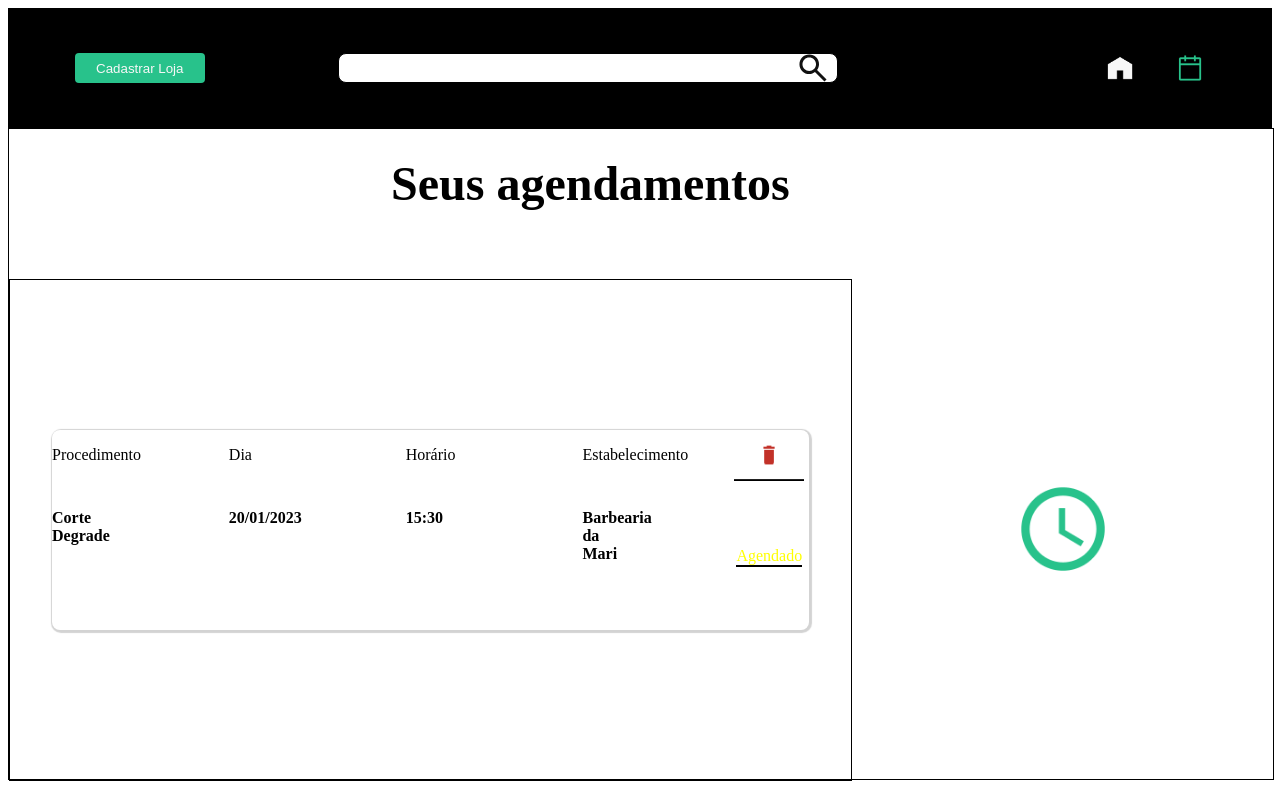
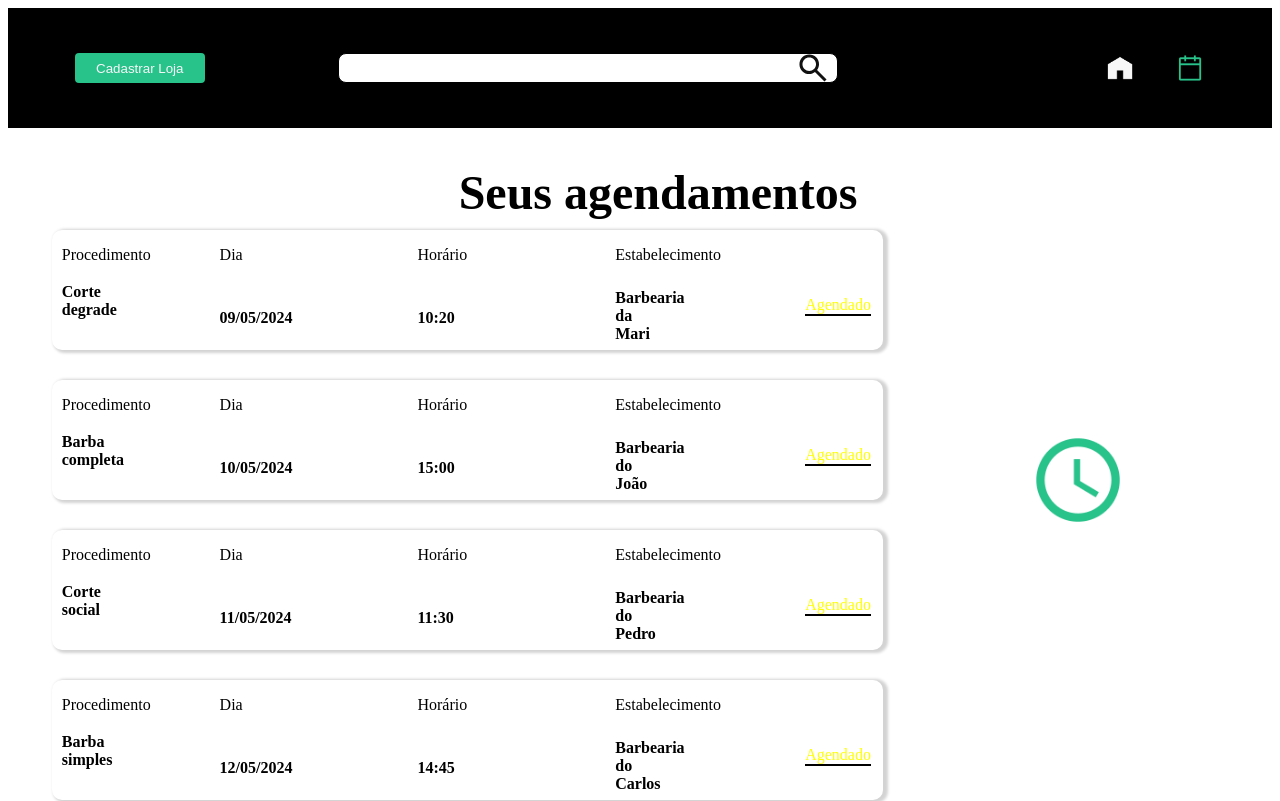
Before and after one commit to Agenda-Synapse/FrontEnd, an Angular app: page /hist-agenda in a window 1280 px wide. Shown: the top 801 px of the page. Built offline with nearby package versions, Linux system fonts and the light colour scheme.

Commit message:
Fiz NgFor para o historico e ajeitei o CSS

```diff
--- a/src/app/pages/hist-agenda/hist-agenda.component.html
+++ b/src/app/pages/hist-agenda/hist-agenda.component.html
@@ -23,39 +23,42 @@
 
 </nav>
 
-
-
-<div class="histagendamentos">
-
 <div class="texto-princi">
 
     <h1>Seus agendamentos</h1>
 </div>
 
+<!-- <div class="histagendamentos"> -->
+
+
     <div class="agendamentos">
 
         <div class="left-agenda">
 
-        <div class="hist-1">
+
+
+
+            <div class="hist" *ngFor="let agendamento of agendamentos">
+
 
 
                 <div class="procedimento">
 
                     <p>Procedimento</p>
-                <h4> Corte Degrade </h4>
+                    <h4> {{agendamento.procedimento}} </h4>
 
                 </div>
 
                 <div class="data">
 
                     <p>Dia</p>
-                <h4>20/01/2023</h4>
+                    <h4>{{agendamento.data}}</h4>
 
                 </div>
                 <div class="horario">
 
                     <p>Horário</p>
-                <h4>15:30</h4>
+                    <h4>{{agendamento.horario}}</h4>
 
 
                 </div>
@@ -63,24 +66,24 @@
 
 
                     <p>Estabelecimento</p>
-                <h4>Barbearia da Mari</h4>
+                    <h4>{{agendamento.local}}</h4>
 
                 </div>
 
 
-            <div class="status">
+                <!-- <div class="status"> -->
 
-                <button class="trash" type="submit">
+                    <!-- <button class="trash" type="submit">
                         <img src=" ../../../assets/mdi_trash.png " alt="excluir agendamento">
-                   </button>
+                    </button> -->
+
+
+                <!-- </div> -->
 
                 <div class="status-loja">
-                    <p>Agendado</p>
-                   </div>
+                    <p>{{agendamento.status}}</p>
 
                 </div>
-
-
 
 
             </div>
@@ -100,7 +103,4 @@
 
     </div>
 
-
-
-
-</div>
+<!-- </div> -->
--- a/src/app/pages/hist-agenda/hist-agenda.component.scss
+++ b/src/app/pages/hist-agenda/hist-agenda.component.scss
@@ -89,56 +89,63 @@
 
 
 
-.histagendamentos{
+// .histagendamentos{
+// display: flex;
+// flex-direction: column;
+// justify-content: space-between;
+// align-items: center;
+// padding-top: 50px ;
+// width: 100%;
+// border: solid 1px black;
+
+h1{
 display: flex;
-flex-direction: column;
-justify-content: space-between;
 align-items: center;
-padding-top: 50px ;
-height: 600px;
-width: 100%;
-border: solid 1px black;
+padding: 60px;
+padding-left: 400px;
 
 
+}
 
 
 
 .agendamentos{
 
-    height: 500px;
-    width: 100%;
-    display: flex;
-    flex-direction: row;
-    justify-content: space-between;
-
+display: flex;
+justify-content: space-between;
+// height: 100px;
+padding-top: 70px ;
+width: 100%;
+border: none;
 
 
     .left-agenda{
 
         display: flex;
         flex-direction: column;
-        align-items: center;
-        justify-content: center;
-        height: 500px;
-        width: 80%;
-        border: solid 1px black;
+        justify-content: space-between;
+        align-items: flex-end;
+        width: 90%;
 
 
 
-        .hist-1{
+
+        .hist{
             display: flex;
-            flex-direction: row;
             justify-content: space-between;
-            height: 200px;
-            width: 90%;
+            padding-bottom: 20px;
+            margin-bottom: 30px;
+            height: 240px;
+            width: 95%;
             border: none;
-            border-radius: 8px;
-            box-shadow: 1px 1px 1px 2px lightgray;
+            border-radius: 10px;
+            box-shadow: 3px 1px 3px 2px lightgray;
 
 
             .procedimento{
-                height: 100px;
-                width: 50px;
+                // height: 10px;
+                width: 10px;
+                padding-left: 10px;
                 display: flex;
                 flex-direction: column;
                 justify-content: space-between;
@@ -165,7 +172,7 @@ border: solid 1px black;
 
             .estabelecimento{
 
-                height: 100px;
+                height: 80px;
                 width: 50px;
                 display: flex;
                 flex-direction: column;
@@ -175,42 +182,23 @@ border: solid 1px black;
 
             .status{
 
-                 height: 120px;
-                 width: 50px;
-                display: flex;
-                flex-direction: column;
-                justify-content: space-between;
+                //  height: 120px;
+                //  width: 65px;
+                // display: flex;
+                // flex-direction: column;
+                // justify-content: space-between;
 
 
-               .trash{
-                display: flex;
-                flex-direction: column;
-                align-items: center;
 
-                height: 200px;
-                width: 20px;
-                background-color:  white;
-                border: none;
-
-
-                img{
-
-                    height: 50px;
-                    width: 70px;
-                    border-bottom: solid 1px black;
-                    cursor: pointer;
-                }
 
                }
                .status-loja{
                 display: flex;
                 flex-direction: column;
                 align-items: center;
-
-                height: 70px;
-                width: 20px;
+                padding-right: 20px;
+                width: 50px;
                 background-color:  white;
-                border: none;
 
                 p{
                     height: 50px;
@@ -218,10 +206,6 @@ border: solid 1px black;
                     border-bottom: solid 2px black;
                     color: yellow;
                 }
-
-
-               }
-
 
             }
 
@@ -259,4 +243,4 @@ border: solid 1px black;
 
 
 
-}
+// }
--- a/src/app/pages/hist-agenda/hist-agenda.component.ts
+++ b/src/app/pages/hist-agenda/hist-agenda.component.ts
@@ -7,4 +7,13 @@ import { Component } from '@angular/core';
 })
 export class HistAgendaComponent {
 
+   agendamentos = [
+    {id: 1, procedimento: 'Corte degrade', data: '09/05/2024', horario: '10:20', local: 'Barbearia da Mari', status: 'Agendado'},
+    {id: 2, procedimento: 'Barba completa', data: '10/05/2024', horario: '15:00', local: 'Barbearia do João', status: 'Agendado'},
+    {id: 3, procedimento: 'Corte social', data: '11/05/2024', horario: '11:30', local: 'Barbearia do Pedro', status: 'Agendado'},
+    {id: 4, procedimento: 'Barba simples', data: '12/05/2024', horario: '14:45', local: 'Barbearia do Carlos', status: 'Agendado'},
+    {id: 5, procedimento: 'Corte e barba', data: '13/05/2024', horario: '09:00', local: 'Barbearia da Ana', status: 'Agendado'},
+    {id: 6, procedimento: 'Design de sobrancelhas', data: '14/05/2024', horario: '16:20', local: 'Barbearia da Marina', status: 'Agendado'}
+  ]
+
 }
```
Lines whose indentation alone changed are shown as unchanged.
